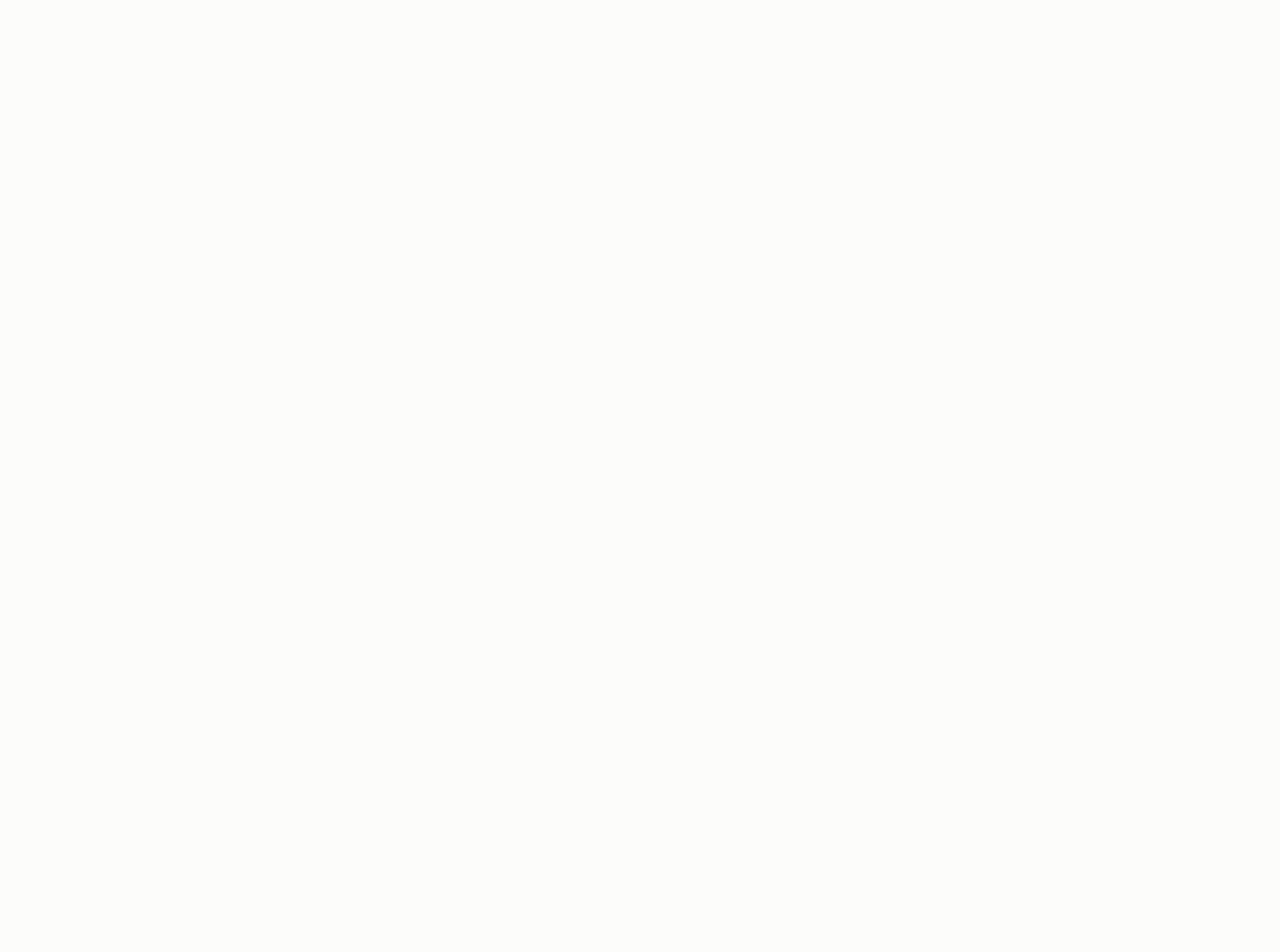
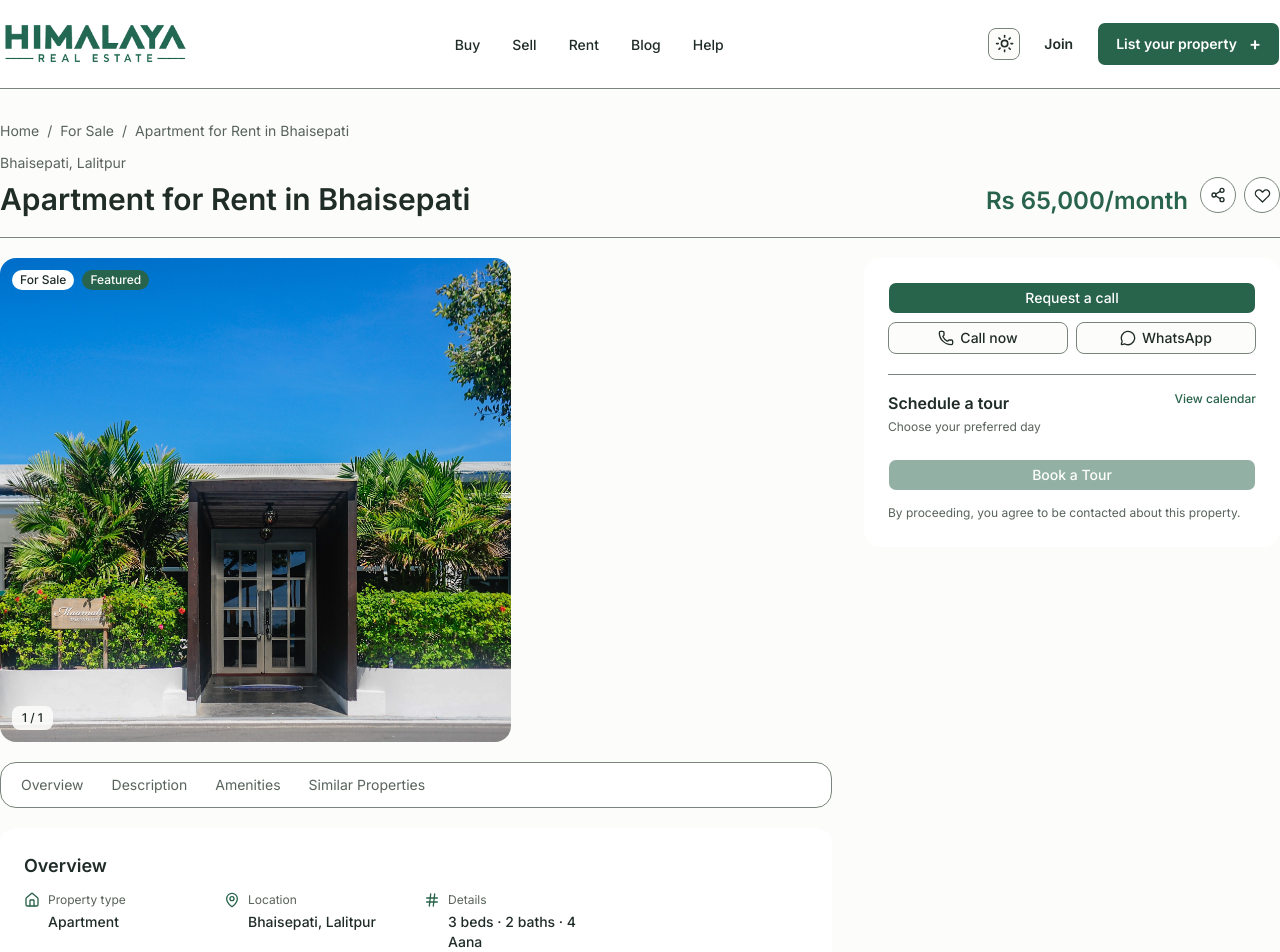
Before and after one commit to meeprakash25/himalaya-real-estate, a Next.js app: page /properties/bhaisepati-apartment-rent in a window 1280 px wide. Before the commit this address had no page. Shown: the top 952 px of the page. Before the commit the page ends 800 px from the top, so only its background shows below. Built offline with nearby package versions, Linux system fonts and the light colour scheme.

Commit message:
feat: add transaction type to properties and update metadata and listing display accordingly

```diff
--- a/app/(root)/properties/[id]/page.tsx
+++ b/app/(root)/properties/[id]/page.tsx
@@ -27,7 +27,7 @@ export async function generateMetadata ({ params }: PropertyPageProps): Promise<
 
   return {
     title: `${property.title} | Himalaya Real Estate`,
-    description: property.detail?.seoDescription ?? `${property.type} for sale at ${property.address}. ${property.details}.`
+    description: property.detail?.seoDescription ?? `${property.type} for ${property.transaction === "rent" ? "rent" : "sale"} at ${property.address}. ${property.details}.`
   }
 }
 
--- a/components/property/PropertyListing.tsx
+++ b/components/property/PropertyListing.tsx
@@ -17,6 +17,7 @@ import {
   listingPopularSearches,
   listingSortOptions,
   normalizeBudgetFilter,
+  propertiesHref,
   type PropertySearchFilters
 } from "@/data/property-search"
 
@@ -77,7 +78,7 @@ function PropertyCard ({ property, grid }: { property: Property, grid: boolean }
       <div className={`flex flex-col justify-center gap-3 border-border p-4 ${grid ? "mt-auto border-t pt-3" : "border-t sm:border-t-0 sm:border-l"}`}>
         <div className="hidden sm:block">
           <p className="font-heading text-lg font-semibold text-foreground">{property.price}</p>
-          <p className="mt-1 text-xs text-muted-foreground">{property.detail?.emiEstimate ?? "For sale"}</p>
+          <p className="mt-1 text-xs text-muted-foreground">{property.detail?.emiEstimate ?? (property.transaction === "rent" ? "For rent" : "For sale")}</p>
         </div>
         <Link href={`/properties/${property.id}`} className="inline-flex min-h-9 items-center justify-center rounded-control bg-primary px-3 text-xs font-semibold text-primary-foreground transition-colors hover:bg-primary/90">
           Contact
@@ -129,7 +130,7 @@ export function PropertyListing ({ initialFilters }: { initialFilters: PropertyS
 
       const matchesBedrooms = !bedrooms || (bedrooms === "5+" ? count >= 5 : count === Number(bedrooms))
 
-      return transaction === "buy" && (!normalizedQuery || text.includes(normalizedQuery)) && (location === "all" || listingLocation.includes(location.toLowerCase())) && (type === "all" || property.type === type) && matchesBudget && matchesBedrooms
+      return property.transaction === transaction && (!normalizedQuery || text.includes(normalizedQuery)) && (location === "all" || listingLocation.includes(location.toLowerCase())) && (type === "all" || property.type === type) && matchesBudget && matchesBedrooms
     })
 
     if (sort === "price-low") return filtered.sort((left, right) => priceValue(left) - priceValue(right))
@@ -225,7 +226,7 @@ export function PropertyListing ({ initialFilters }: { initialFilters: PropertyS
                 <table className="w-full min-w-[480px] text-left text-xs">
                   <thead className="border-b border-border text-[10px] font-semibold tracking-wide text-muted-foreground"><tr><th className="px-4 py-3">AREA</th><th className="px-4 py-3">LISTINGS</th><th className="px-4 py-3 text-right">STARTING PRICE</th></tr></thead>
                   <tbody className="divide-y divide-border">
-                    {areaSnapshots.map(([area, listings]) => <tr key={area}><td className="px-4 py-3 text-foreground"><MapPin aria-hidden="true" className="mr-1.5 inline size-3.5 text-muted-foreground" />{area}</td><td className="px-4 py-3 text-muted-foreground">{listings.length} {listings.length === 1 ? "listing" : "listings"}</td><td className="px-4 py-3 text-right text-foreground">from {listings.slice().sort((left, right) => priceValue(left) - priceValue(right))[0].price}</td></tr>)}
+                    {areaSnapshots.map(([area, listings]) => <tr key={area}><td className="px-4 py-3 text-foreground"><button type="button" onClick={() => applySearch(area)} className="inline-flex items-center text-left hover:text-primary"><MapPin aria-hidden="true" className="mr-1.5 inline size-3.5 text-muted-foreground" />{area}</button></td><td className="px-4 py-3 text-muted-foreground">{listings.length} {listings.length === 1 ? "listing" : "listings"}</td><td className="px-4 py-3 text-right text-foreground">from {listings.slice().sort((left, right) => priceValue(left) - priceValue(right))[0].price}</td></tr>)}
                   </tbody>
                 </table>
               </div>
@@ -236,11 +237,11 @@ export function PropertyListing ({ initialFilters }: { initialFilters: PropertyS
               <p className="mt-1 text-xs text-muted-foreground">Find your next home with a little more inspiration.</p>
               <div className="mt-4 grid gap-3 sm:grid-cols-2 xl:grid-cols-4">
                 {[
-                  { title: "Properties in popular areas", links: locationOptions },
-                  { title: "Browse by type", links: typeOptions },
-                  { title: "Browse by budget", links: listingBudgetOptions.slice(1).map((option) => option.label) },
-                  { title: "Land your next home", links: bedroomHomeLinks }
-                ].map((group, index) => <div key={group.title} className="rounded-card border border-border bg-card p-4"><h3 className="text-xs font-semibold text-foreground">{group.title}</h3><ul className="mt-3 space-y-2">{group.links.map((item) => <li key={item}><button type="button" onClick={() => index === 0 ? setLocation(item) : index === 1 ? setType(item) : index === 2 ? setBudget(listingBudgetOptions.find((option) => option.label === item)?.value ?? "any") : setBedrooms(item.split(" ")[0])} className="text-left text-xs text-muted-foreground hover:text-primary">{item}</button></li>)}</ul></div>)}
+                  { title: "Properties in popular areas", links: locationOptions.map((item) => ({ label: item, href: propertiesHref({ transaction: "buy", location: item }) })) },
+                  { title: "Browse by type", links: typeOptions.map((item) => ({ label: item, href: propertiesHref({ transaction: "buy", type: item }) })) },
+                  { title: "Browse by budget", links: listingBudgetOptions.slice(1).map((option) => ({ label: option.label, href: propertiesHref({ transaction: "buy", budget: option.value }) })) },
+                  { title: "Land your next home", links: bedroomHomeLinks.map((item) => ({ label: item, onSelect: () => setBedrooms(item.split(" ")[0]) })) }
+                ].map((group) => <div key={group.title} className="rounded-card border border-border bg-card p-4"><h3 className="text-xs font-semibold text-foreground">{group.title}</h3><ul className="mt-3 space-y-2">{group.links.map((item) => <li key={item.label}>{"href" in item ? <Link href={item.href} className="text-left text-xs text-muted-foreground hover:text-primary">{item.label}</Link> : <button type="button" onClick={item.onSelect} className="text-left text-xs text-muted-foreground hover:text-primary">{item.label}</button>}</li>)}</ul></div>)}
               </div>
             </section>
           </div>
--- a/data/properties.ts
+++ b/data/properties.ts
@@ -25,6 +25,7 @@ export interface PropertyTourDate {
 
 export interface Property {
   id: string
+  transaction: "buy" | "rent"
   image: string
   imageAlt: string
   price: string
@@ -61,7 +62,19 @@ export interface Property {
 
 export const properties: Property[] = [
   {
+    id: "bhaisepati-apartment-rent",
+    transaction: "rent",
+    image: "/properties/property-bhaisepati.jpg",
+    imageAlt: "Residential home entrance with landscaped greenery",
+    price: "Rs 65,000/month",
+    type: "Apartment",
+    title: "Apartment for Rent in Bhaisepati",
+    address: "Bhaisepati, Lalitpur",
+    details: "3 beds · 2 baths · 4 Aana"
+  },
+  {
     id: "mulpani-bungalow",
+    transaction: "buy",
     image: "/properties/property-mulpani.jpg",
     imageAlt: "Two-story family bungalow with landscaped garden",
     price: "Rs 3.97 Cr",
@@ -101,7 +114,7 @@ export const properties: Property[] = [
         }
       ],
       overview: {
-        size: "4 Aana",
+        size: "2100 sq ft",
         bedrooms: 6,
         bathrooms: 4,
         roadAccess: "22 ft",
@@ -153,6 +166,7 @@ export const properties: Property[] = [
   },
   {
     id: "kirtipur-bungalow",
+    transaction: "buy",
     image: "/properties/property-kirtipur.jpg",
     imageAlt: "Modern white bungalow with a landscaped front garden",
     price: "Rs 4.20 Cr",
@@ -224,6 +238,7 @@ export const properties: Property[] = [
   },
   {
     id: "harmony-colony-bungalow",
+    transaction: "buy",
     image: "/properties/property-bhaisepati.jpg",
     imageAlt: "Modern bungalow entrance surrounded by tropical greenery",
     price: "Rs 5.50 Cr",
@@ -295,6 +310,7 @@ export const properties: Property[] = [
   },
   {
     id: "tikathali-house",
+    transaction: "buy",
     image: "/properties/property-tikathali.jpg",
     imageAlt: "Contemporary suburban home surrounded by a green garden",
     price: "Rs 4 Cr",
@@ -366,6 +382,7 @@ export const properties: Property[] = [
   },
   {
     id: "bhaisepati-family-home",
+    transaction: "buy",
     image: "/properties/property-bhaisepaty01.jpeg",
     imageAlt: "Modern family home surrounded by landscaped greenery",
     price: "Rs 6.25 Cr",
@@ -437,6 +454,7 @@ export const properties: Property[] = [
   },
   {
     id: "mulpani-modern-home",
+    transaction: "buy",
     image: "/properties/property-mulpani01.jpg",
     imageAlt: "Two-story modern home with a landscaped garden",
     price: "Rs 3.65 Cr",
```
